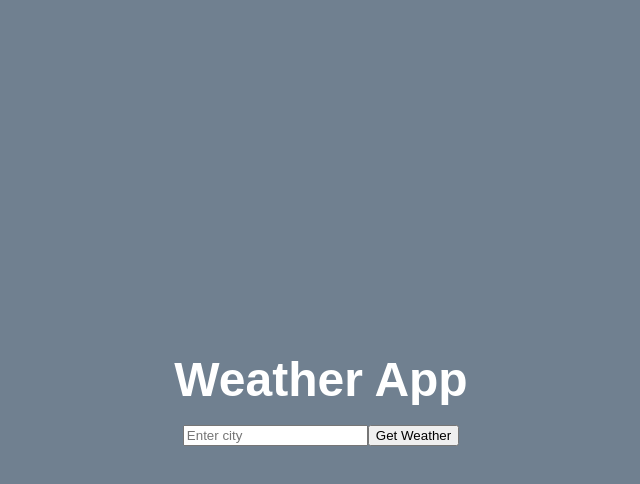
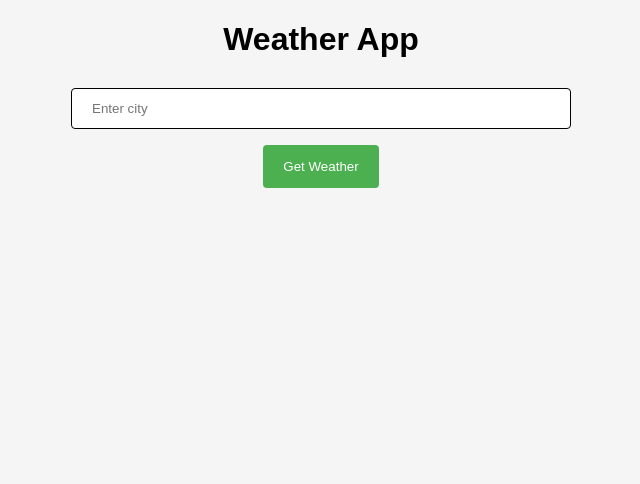
Before and after one commit to ianmcnabb08/WeatherApp, a React (Create React App) app in the folder client/: page / in a window 1280 px wide. Shown: the top 484 px of the page, without its empty margins (319-959 px from the left). Built offline with nearby package versions, Linux system fonts and the light colour scheme.

Commit message:
Separated pages for city and details

```diff
--- a/client/package.json
+++ b/client/package.json
@@ -10,6 +10,7 @@
     "cors": "^2.8.5",
     "react": "^18.2.0",
     "react-dom": "^18.2.0",
+    "react-router-dom": "^6.21.1",
     "react-scripts": "5.0.1",
     "web-vitals": "^2.1.4"
   },
--- a/client/src/App.css
+++ /dev/null
@@ -1,41 +0,0 @@
-/* App.css */
-
-body {
-  margin: 0;
-  font-family: 'Arial', sans-serif;
-  background-color: slategray;
-  color: #fff;
-}
-
-.container {
-  display: flex;
-  flex-direction: column;
-  align-items: center;
-  justify-content: center;
-  height: 100vh;
-}
-
-.city-cell {
-  font-size: 24px;
-  margin-bottom: 20px;
-  display: flex;
-  align-items: center;
-  justify-content: center;
-  height: 50px;
-  overflow: hidden;
-  transition: all 0.5s ease-in-out;
-}
-
-.weather-details {
-  display: flex;
-  flex-direction: column;
-  align-items: center;
-  opacity: 0;
-  transform: translateX(-100%);
-  transition: all 0.5s ease-in-out;
-}
-
-.weather-details.active {
-  opacity: 1;
-  transform: translateX(0);
-}
--- a/client/src/App.js
+++ b/client/src/App.js
@@ -1,46 +1,21 @@
 // App.js
 
-import React, { useState } from 'react';
-import axios from 'axios';
-import './App.css';
+import React from 'react';
+import { BrowserRouter, Routes, Route } from 'react-router-dom';
+import './styles/App.css'
+import Main from './views/Main';
+import WeatherDetails from './components/WeatherDetails';
+
 
 function App() {
-  const [city, setCity] = useState('');
-  const [weatherData, setWeatherData] = useState(null);
-
-  const fetchWeather = async () => {
-    try {
-      const { data } = await axios.get(`/api/weather/${city}`);
-      setWeatherData(data);
-    } catch (error) {
-      console.error(error);
-    }
-  };
-
   return (
-    <div className="container">
-      <div className={`city-cell ${weatherData ? 'active' : ''}`}>
-        {weatherData ? (
-          <h2>{weatherData.city}</h2>
-        ) : (
-          <h1>Weather App</h1>
-        )}
-      </div>
-      {weatherData && (
-        <div className={`weather-details ${weatherData ? 'active' : ''}`}>
-          <p>Temperature: {weatherData.temperature}°F</p>
-          <p>Description: {weatherData.description}</p>
-        </div>
-      )}
-      <div>
-        <input
-          type="text"
-          placeholder="Enter city"
-          value={city}
-          onChange={(e) => setCity(e.target.value)}
-        />
-        <button onClick={fetchWeather}>Get Weather</button>
-      </div>
+    <div className="App">
+      <BrowserRouter>
+        <Routes>
+            <Route element={<Main />} path="/" exact />
+            <Route element={<WeatherDetails />} path="/details/:city" />
+        </Routes>
+      </BrowserRouter>
     </div>
   );
 }
--- /dev/null
+++ b/client/src/components/WeatherDetails.js
@@ -0,0 +1,83 @@
+// WeatherDetails.js
+
+import React, { useEffect, useState } from 'react';
+import axios from 'axios';
+import { Navigate, useNavigate, useParams } from 'react-router-dom';
+
+const WeatherDetails = () => {
+    const { city } = useParams();
+    const [weatherData, setWeatherData] = useState(null);
+    const [forecastData, setForecastData] = useState(null);
+    const navigate = useNavigate();
+
+    const formatShortDate = (dateString) => {
+        const options = { month: 'short', day: 'numeric' };
+        return new Date(dateString).toLocaleDateString(undefined, options);
+    };
+
+    useEffect(() => {
+        const fetchWeatherDetails = async () => {
+            try {
+                const weatherResponse = await axios.get(`/api/weather/${city}`);
+                setWeatherData(weatherResponse.data);
+
+                // Fetch 5-day forecast
+                const forecastResponse = await axios.get(`/api/forecast/${city}`);
+                setForecastData(forecastResponse.data.forecast);
+            } catch (error) {
+                console.error(error);
+            }
+        };
+
+        fetchWeatherDetails();
+    }, [city]);
+
+    const navigateToHome = () => {
+        navigate('/');
+    };
+
+    if (!weatherData) {
+        return <div>Loading...</div>;
+    }
+
+    return (
+        <div className="weather-details">
+
+            <div id='header'>
+                <h1>Weather<span id='detail-city'>App</span></h1>
+                <button onClick={navigateToHome} id='home-button'>Home</button>
+            </div>
+            <div id='city-weather'>
+                <h2>Today's Weather In <span id='detail-city'>{weatherData.city}</span></h2>
+                <h2>Temperature: <span id='detail-city'>{weatherData.temperature}°F</span></h2>
+                <h2>Conditions: <span id='detail-city'>{weatherData.description}</span></h2>
+            </div>
+
+            {forecastData && (
+                <div className="forecast">
+                    <h1 id='forecast-header'>5-Day Forecast</h1>
+                    <table id="forecast">
+                        <thead>
+                            <tr>
+                                <th><h3>Date</h3></th>
+                                <th><h3>High (°F)</h3></th>
+                                <th><h3>Low (°F)</h3></th>
+                            </tr>
+                        </thead>
+                        <tbody>
+                            {forecastData.map((forecastItem) => (
+                                <tr key={forecastItem.date}>
+                                    <td><h4>{formatShortDate(forecastItem.date)}</h4></td>
+                                    <td><h4>{Math.round(forecastItem.high)}°F</h4></td>
+                                    <td><h4>{Math.round(forecastItem.low)}°F</h4></td>
+                                </tr>
+                            ))}
+                        </tbody>
+                    </table>
+                </div>
+            )}
+        </div>
+    );
+};
+
+export default WeatherDetails;
--- a/client/src/index.css
+++ /dev/null
@@ -1,13 +0,0 @@
-body {
-  margin: 0;
-  font-family: -apple-system, BlinkMacSystemFont, 'Segoe UI', 'Roboto', 'Oxygen',
-    'Ubuntu', 'Cantarell', 'Fira Sans', 'Droid Sans', 'Helvetica Neue',
-    sans-serif;
-  -webkit-font-smoothing: antialiased;
-  -moz-osx-font-smoothing: grayscale;
-}
-
-code {
-  font-family: source-code-pro, Menlo, Monaco, Consolas, 'Courier New',
-    monospace;
-}
--- a/client/src/index.js
+++ b/client/src/index.js
@@ -1,6 +1,5 @@
 import React from 'react';
 import ReactDOM from 'react-dom/client';
-import './index.css';
 import App from './App';
 import reportWebVitals from './reportWebVitals';
 
--- /dev/null
+++ b/client/src/styles/App.css
@@ -0,0 +1,111 @@
+/* App.css */
+
+body {
+  margin: 0;
+  font-family: 'Arial', sans-serif;
+  background-color: whitesmoke;
+  color: black;
+}
+
+.container {
+  display: flex;
+  flex-direction: column;
+  align-items: center;
+  justify-content: center;
+  height: 100vh;
+}
+
+.city-cell {
+  font-size: 24px;
+  margin-bottom: 20px;
+  max-width: 500px; /* Set a max-width */
+  width: 100%; /* Set width to 100% */
+  margin: 0 auto; /* Center the element */
+}
+
+.weather-details {
+  display: flex;
+  flex-direction: column;
+  align-items: center;
+  text-transform: capitalize;
+}
+
+#forecast {
+  border-collapse: collapse;
+  width: 800px;
+  margin: 5px;
+  border: solid black;
+  background-color: lightgray;
+}
+
+#forecast td,
+#forecast th {
+  text-align: center;
+}
+
+#forecast th {
+  background-color: #04AA6D;
+  color: black;
+}
+
+#city {
+  width: 100%;
+  max-width: 500px; /* Set a max-width */
+  padding: 12px 20px;
+  margin: 8px 0;
+  border: 1px solid black;
+  border-radius: 4px;
+  box-sizing: border-box;
+}
+
+#button {
+  width: 100%;
+  max-width: 500px;
+  background-color: #4CAF50;
+  color: white;
+  padding: 14px 20px;
+  margin: 8px 0;
+  border: none;
+  border-radius: 4px;
+  cursor: pointer;
+  box-sizing: border-box;
+}
+
+#form {
+  display: flex;
+  flex-direction: column;
+  justify-content: center;
+  align-items: center;
+}
+
+#header {
+  width: 1000px;
+  display: flex;
+  border-bottom: black 1px solid;
+  color: black;
+  justify-content: space-between;
+}
+
+#city-weather{
+  margin: 5px;
+}
+
+#detail-city{
+  color: #04AA6D;
+}
+
+#forecast-header{
+  text-align: center;
+}
+
+#home-button{
+  width: 100px;
+  background-color: #04AA6D;
+  color: black;
+  border: none;
+  border-radius: 4px;
+  cursor: pointer;
+  box-sizing: border-box;
+  margin-top: 20px;
+  margin-bottom: 20px;
+}
--- /dev/null
+++ b/client/src/views/Main.js
@@ -0,0 +1,40 @@
+// Main.js
+
+import React, { useState } from 'react';
+import { Link } from 'react-router-dom';
+import axios from 'axios';
+
+function Main() {
+    const [city, setCity] = useState('');
+
+    const fetchWeather = async () => {
+        try {
+        // Fetch weather data
+        const { data: weatherResponse } = await axios.get(`/api/weather/${city}`);
+        } catch (error) {
+        console.error(error);
+        }
+    };
+
+    return (
+        <div className="main-container">
+        <div className="city-selection" id='form'>
+            <h1>Weather App</h1>
+            <input
+            type="text"
+            placeholder="Enter city"
+            value={city}
+            onChange={(e) => setCity(e.target.value)}
+            id="city"
+            />
+            <Link to={`/details/${city}`}>
+            <button onClick={fetchWeather} id="button">
+                Get Weather
+            </button>
+            </Link>
+        </div>
+        </div>
+    );
+}
+
+export default Main;
```
Also changed, not shown: client/src/components/PersonForm.js (deleted, +0 -40 lines), 2 other files (tests, documents, lock files or other folders).
